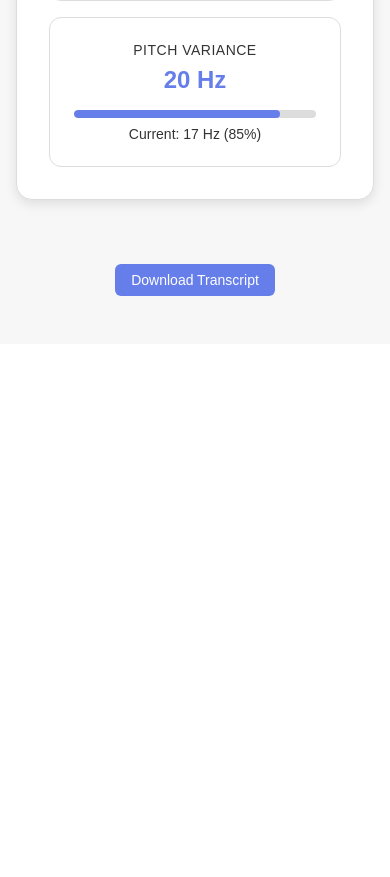
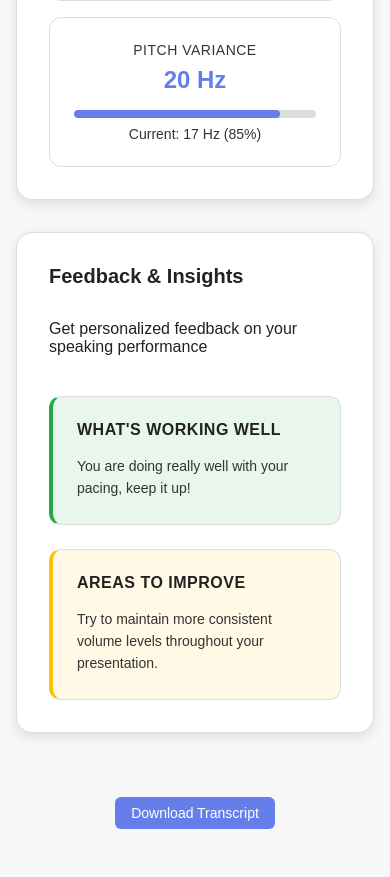
Before and after one commit to Kevchave/Individual-project, a Flask app: page /dashboard in a window 390 px wide; the page is wider, and only the part inside the window is pictured. Shown: the part 2428-3305 px from the top of that part. Before the commit the page ends 2724 px from the top of that part, so only its background shows below. Run offline with Flask 3, Linux system fonts and the light colour scheme; some libraries are stand-ins or nearby versions.

Commit message:
Added feedback UI without logic

```diff
--- a/static/css/dashboard.css
+++ b/static/css/dashboard.css
@@ -537,6 +537,59 @@
     font-weight: bold;
 }
 
+/* Feedback Section Styles */
+.feedback-section {
+    margin-bottom: 2rem;
+}
+
+.feedback-overview-card {
+    background: var(--surface-color);
+    border-radius: 16px;
+    padding: 2rem;
+    box-shadow: 0 4px 12px rgba(0, 0, 0, 0.1);
+    border: 1px solid var(--border-color);
+}
+
+.feedback-grid {
+    display: flex;
+    gap: 1.5rem;
+    flex-wrap: wrap;
+}
+
+.feedback-card {
+    flex: 1;
+    min-width: 300px;
+    padding: 1.5rem;
+    border-radius: 12px;
+    border: 1px solid var(--border-color);
+    position: relative;
+}
+
+.feedback-card.positive {
+    background: rgba(40, 167, 69, 0.1);
+    border-left: 4px solid #28a745;
+}
+
+.feedback-card.constructive {
+    background: rgba(255, 193, 7, 0.1);
+    border-left: 4px solid #ffc107;
+}
+
+.feedback-title {
+    font-size: 1rem;
+    font-weight: 600;
+    color: var(--text-primary);
+    margin-bottom: 1rem;
+    text-transform: uppercase;
+    letter-spacing: 0.5px;
+}
+
+.feedback-content p {
+    margin: 0;
+    color: var(--text-secondary);
+    font-size: 0.875rem;
+    line-height: 1.6;
+}
 
 /* Responsive Design */
 @media (max-width: 768px) {
@@ -590,4 +643,12 @@
     .goal-card {
         min-width: auto;
     }
+
+    .feedback-grid {
+        flex-direction: column;
+    }
+
+    .feedback-card {
+        min-width: auto;
+    }
 }
--- a/templates/dashboard.html
+++ b/templates/dashboard.html
@@ -149,6 +149,32 @@
             </div>
         </div>
 
+        <!-- Feedback & Insights Section -->
+        <div class="feedback-section">
+            <div class="feedback-overview-card">
+                <div class="section-subheader">
+                    <h3>Feedback & Insights</h3>
+                    <p>Get personalized feedback on your speaking performance</p>
+                </div>
+
+                <div class="feedback-grid">
+                    <div class="feedback-card positive">
+                        <div class="feedback-title">What's Working Well</div>
+                        <div class="feedback-content">
+                            <p>You are doing really well with your pacing, keep it up!</p>
+                        </div>
+                    </div>
+
+                    <div class="feedback-card constructive">
+                        <div class="feedback-title">Areas to Improve</div>
+                        <div class="feedback-content">
+                            <p>Try to maintain more consistent volume levels throughout your presentation.</p>
+                        </div>
+                    </div>
+                </div>
+            </div>
+        </div>
+
         <!-- Session Actions -->
         <div class="session-actions-section">
             <button class="btn btn-primary">Download Transcript</button>
```
